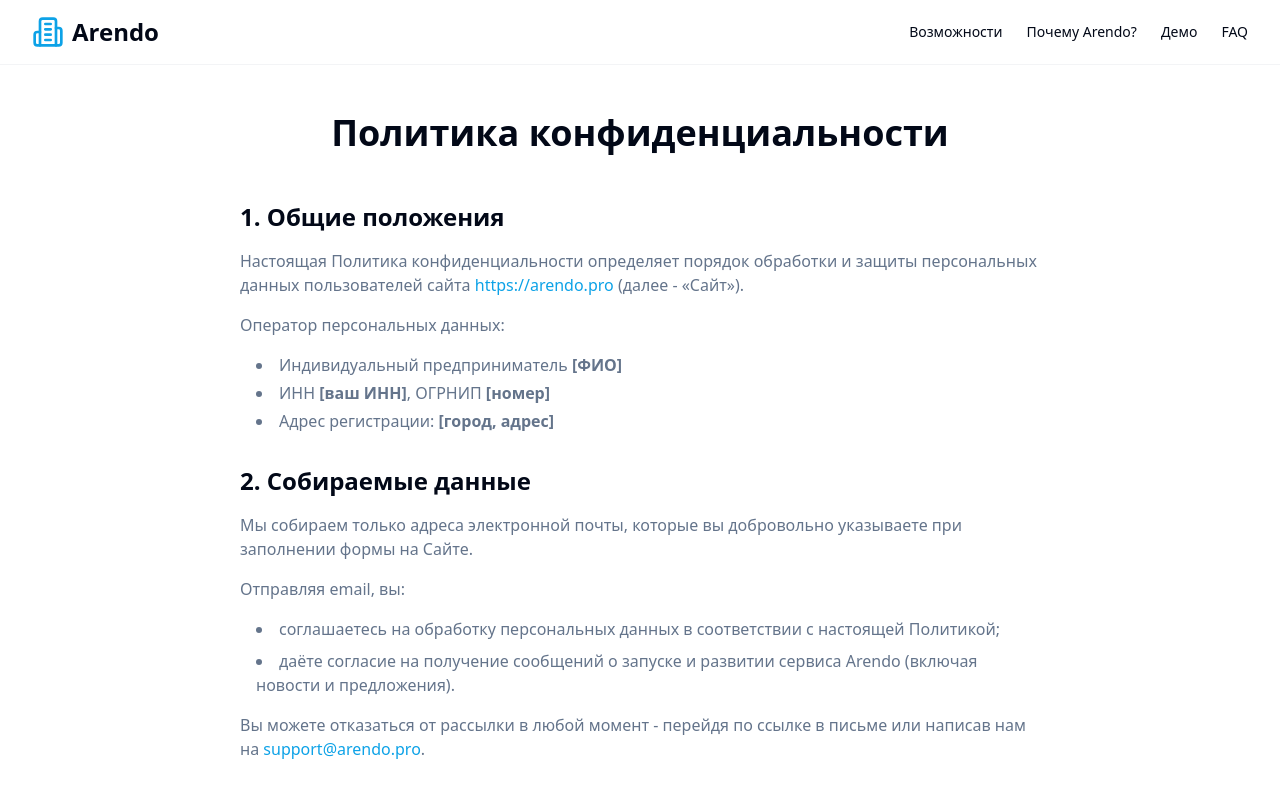
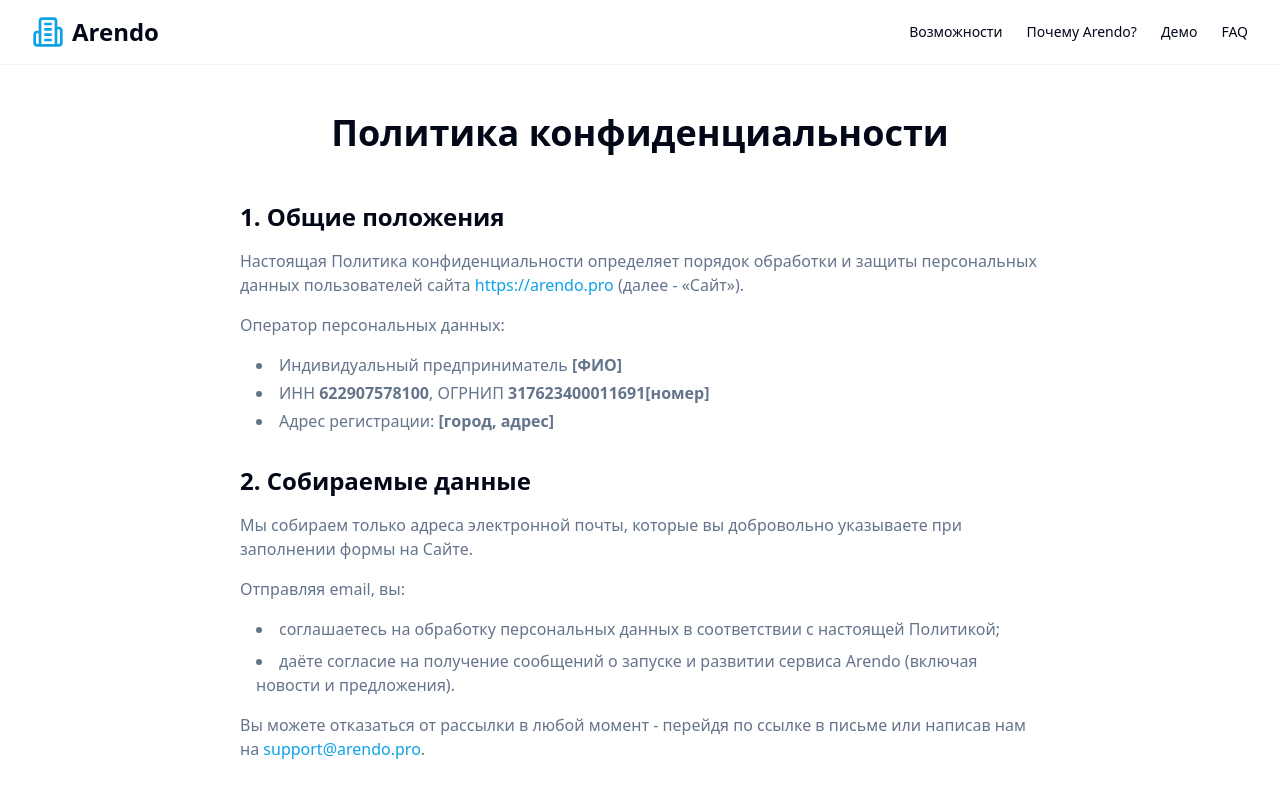
Before and after one commit to sokovalev/arendo-landing, a Next.js app: page /privacy in a window 1280 px wide. Shown: the top 798 px of the page. Built offline with nearby package versions, Linux system fonts and the light colour scheme.

Commit message:
Добавили инфу
Co-authored-by: skovalev-pp <skovalev@purchasingplatform.com>

```diff
--- a/app/privacy/page.tsx
+++ b/app/privacy/page.tsx
@@ -27,7 +27,7 @@ export default function PrivacyPolicyPage() {
                   Индивидуальный предприниматель <strong>[ФИО]</strong>
                 </li>
                 <li>
-                  ИНН <strong>[ваш ИНН]</strong>, ОГРНИП{" "}
+                  ИНН <strong>622907578100</strong>, ОГРНИП <strong>317623400011691</strong>
                   <strong>[номер]</strong>
                 </li>
                 <li>
```
